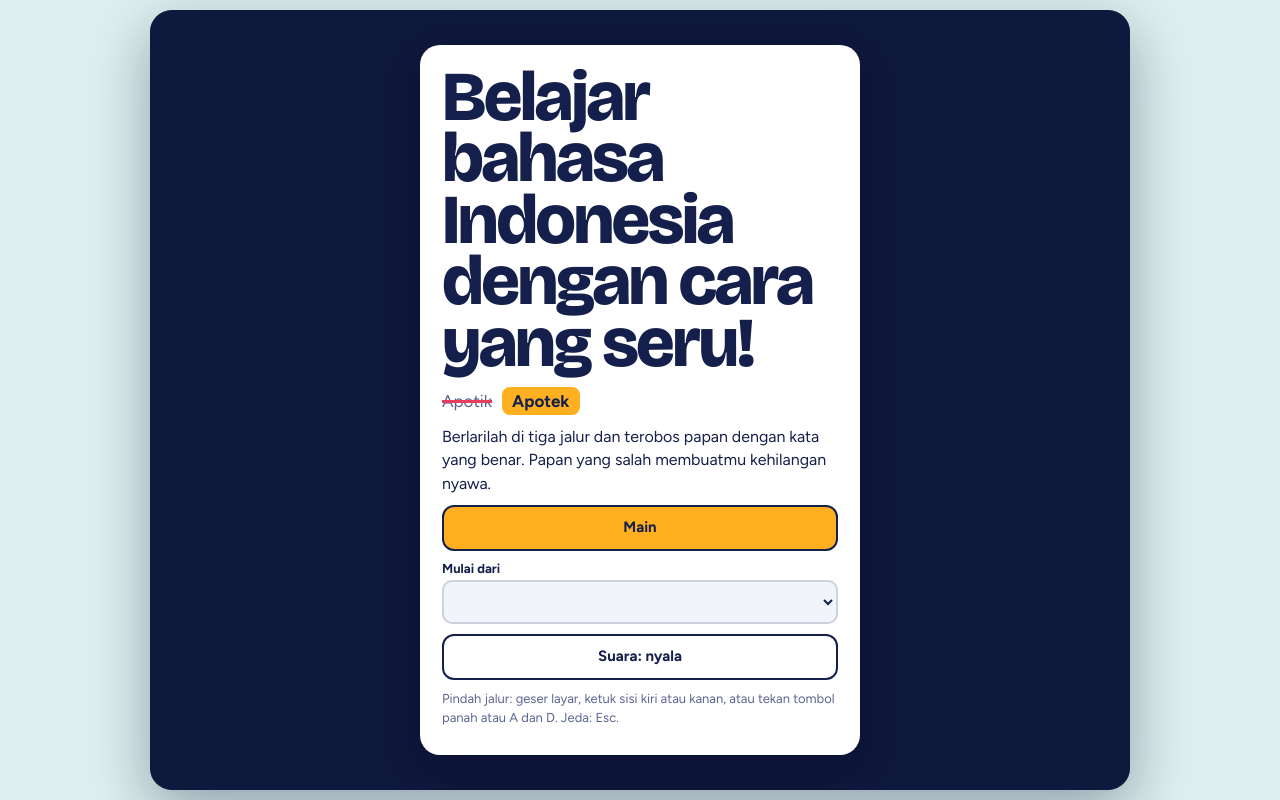
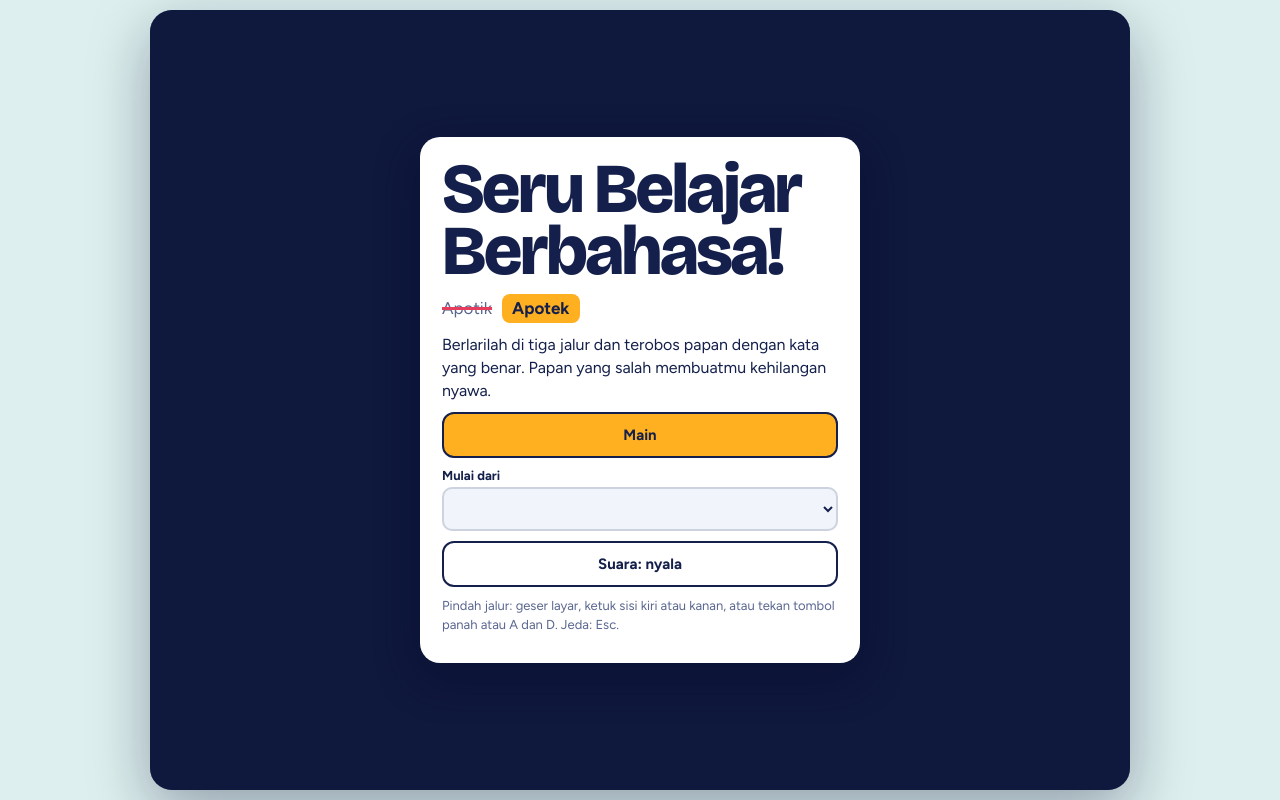
Before and after one commit to JoyKaihatu/bindo_gamification, a plain HTML site: page index.html in a window 1280 px wide. Drawn offline with nearby package versions, Linux system fonts and the light colour scheme.

Commit message:
Change title

```diff
--- a/index.html
+++ b/index.html
@@ -3,7 +3,7 @@
 <head>
 <meta charset="utf-8">
 <meta name="viewport" content="width=device-width, initial-scale=1, viewport-fit=cover">
-<title>Belajar bahasa Indonesia dengan cara yang seru!</title>
+<title>Seru Belajar Berbahasa!</title>
 <link href="https://fonts.googleapis.com/css2?family=Bricolage+Grotesque:opsz,wght@12..96,600;12..96,800&family=Figtree:wght@400;600;700&display=swap" rel="stylesheet">
 <style>
   :root {
@@ -180,7 +180,7 @@
   <!-- MENU -->
   <section class="overlay" id="ov-menu" role="dialog" aria-label="Menu utama">
     <div class="panel">
-      <h1 class="logo">Belajar bahasa Indonesia dengan cara yang seru!</h1>
+      <h1 class="logo">Seru Belajar Berbahasa!</h1>
       <p class="hook"><span class="wrong">Apotik</span><span class="right">Apotek</span></p>
       <p>Berlarilah di tiga jalur dan terobos papan dengan kata yang benar. Papan yang salah membuatmu kehilangan nyawa.</p>
       <div class="row"><button class="btn primary" id="btn-play" data-focus>Main</button></div>
```
